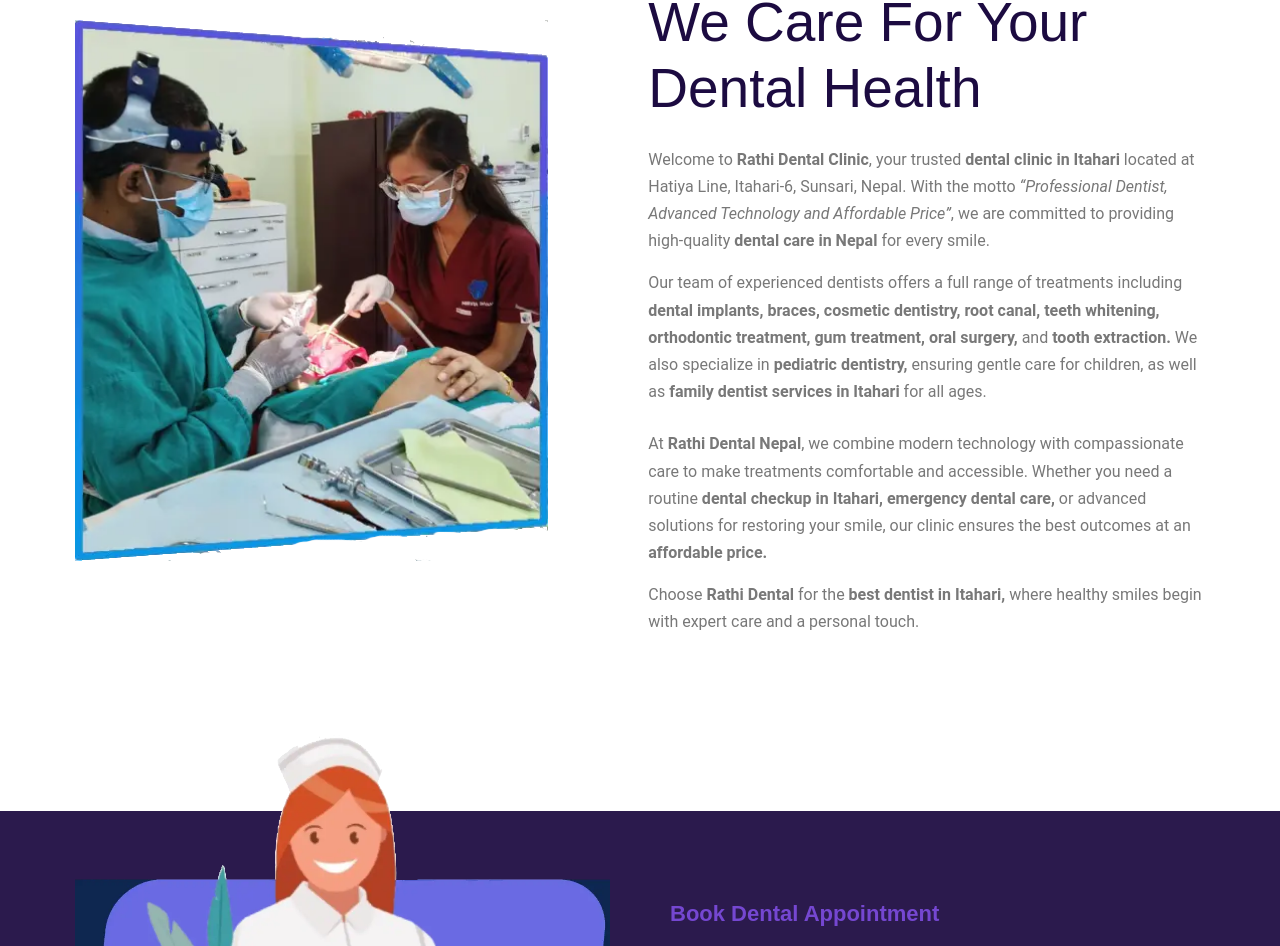
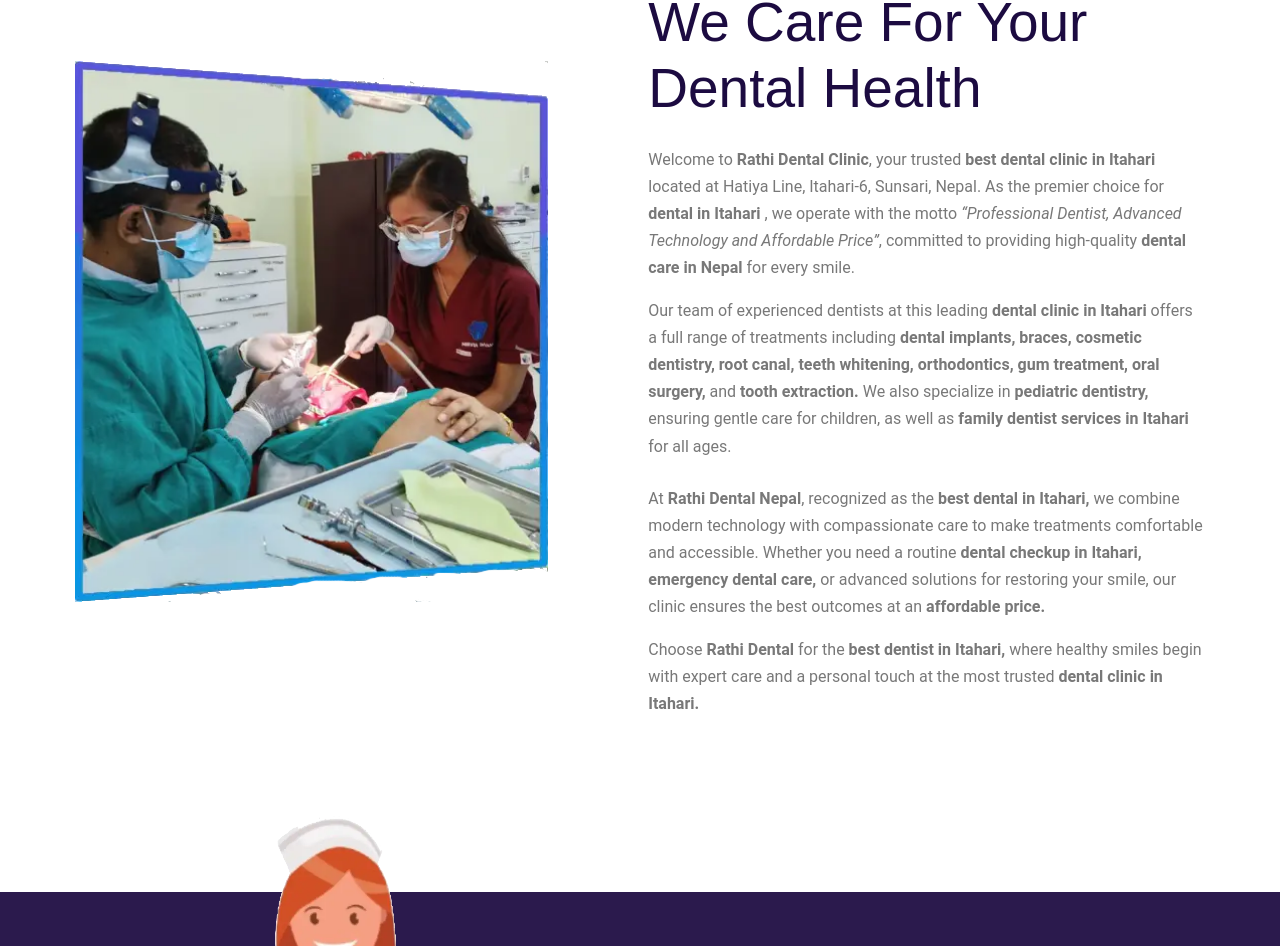
Before and after one commit to chyroshan066/rathi-dental, a Next.js app: page / in a window 1280 px wide. Shown: the part 3733-4679 px from the top of the page. Built offline with nearby package versions, Linux system fonts and the light colour scheme; no server answers.

Commit message:
feat: add relevant keywords for better SEO

```diff
--- a/src/components/About.tsx
+++ b/src/components/About.tsx
@@ -24,16 +24,16 @@
                 <p className="section-subtitle">About Us</p>
                 <h2 className="h2 section-title">We Care For Your Dental Health</h2>
                 <p className="section-text section-text-1">
-                    Welcome to <b>Rathi Dental Clinic</b>, your trusted <b>dental clinic in Itahari</b> located at Hatiya Line, Itahari-6, Sunsari, Nepal. With the motto <i>“Professional Dentist, Advanced Technology and Affordable Price”</i>, we are committed to providing high-quality <b>dental care in Nepal</b> for every smile.
+                    Welcome to <b>Rathi Dental Clinic</b>, your trusted <b>best dental clinic in Itahari</b> located at Hatiya Line, Itahari-6, Sunsari, Nepal. As the premier choice for <b>dental in Itahari</b> , we operate with the motto <i>“Professional Dentist, Advanced Technology and Affordable Price”</i>, committed to providing high-quality <b>dental care in Nepal</b> for every smile.
                 </p>
                 <p className="section-text">
-                    Our team of experienced dentists offers a full range of treatments including <b>dental implants, braces, cosmetic dentistry, root canal, teeth whitening, orthodontic treatment, gum treatment, oral surgery,</b> and <b>tooth extraction.</b> We also specialize in <b>pediatric dentistry,</b> ensuring gentle care for children, as well as <b>family dentist services in Itahari</b> for all ages.
+                    Our team of experienced dentists at this leading <b>dental clinic in Itahari</b> offers a full range of treatments including <b>dental implants, braces, cosmetic dentistry, root canal, teeth whitening, orthodontics, gum treatment, oral surgery,</b> and <b>tooth extraction.</b> We also specialize in <b>pediatric dentistry,</b> ensuring gentle care for children, as well as <b>family dentist services in Itahari</b> for all ages.
                 </p>
                 <p className="section-text section-text-1">
-                    At <b>Rathi Dental Nepal</b>, we combine modern technology with compassionate care to make treatments comfortable and accessible. Whether you need a routine <b>dental checkup in Itahari, emergency dental care,</b> or advanced solutions for restoring your smile, our clinic ensures the best outcomes at an <b>affordable price.</b>
+                    At <b>Rathi Dental Nepal</b>, recognized as the <b>best dental in Itahari,</b> we combine modern technology with compassionate care to make treatments comfortable and accessible. Whether you need a routine <b>dental checkup in Itahari, emergency dental care,</b> or advanced solutions for restoring your smile, our clinic ensures the best outcomes at an <b>affordable price.</b>
                 </p>
                 <p className="section-text">
-                    Choose <b>Rathi Dental</b> for the <b>best dentist in Itahari,</b> where healthy smiles begin with expert care and a personal touch.
+                    Choose <b>Rathi Dental</b> for the <b>best dentist in Itahari,</b> where healthy smiles begin with expert care and a personal touch at the most trusted <b>dental clinic in Itahari.</b>
                 </p>
 
             </div>
```
